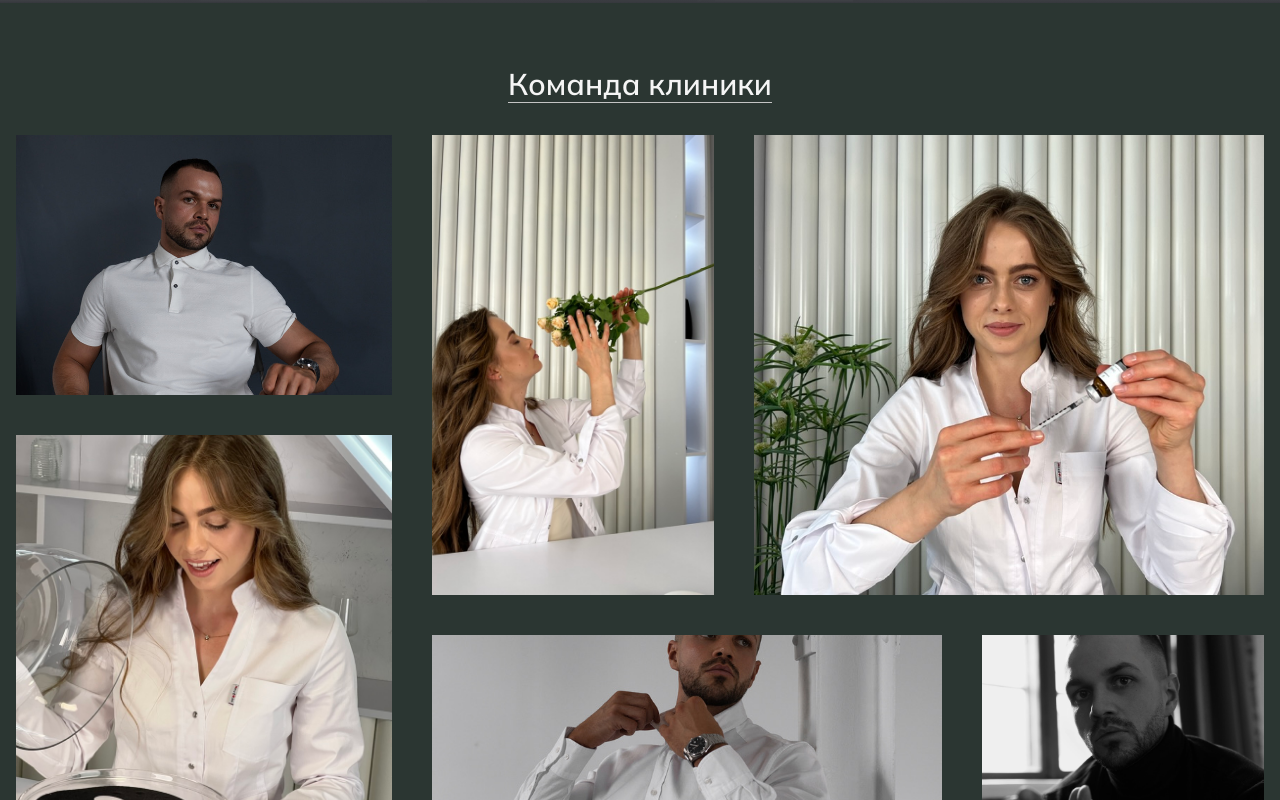
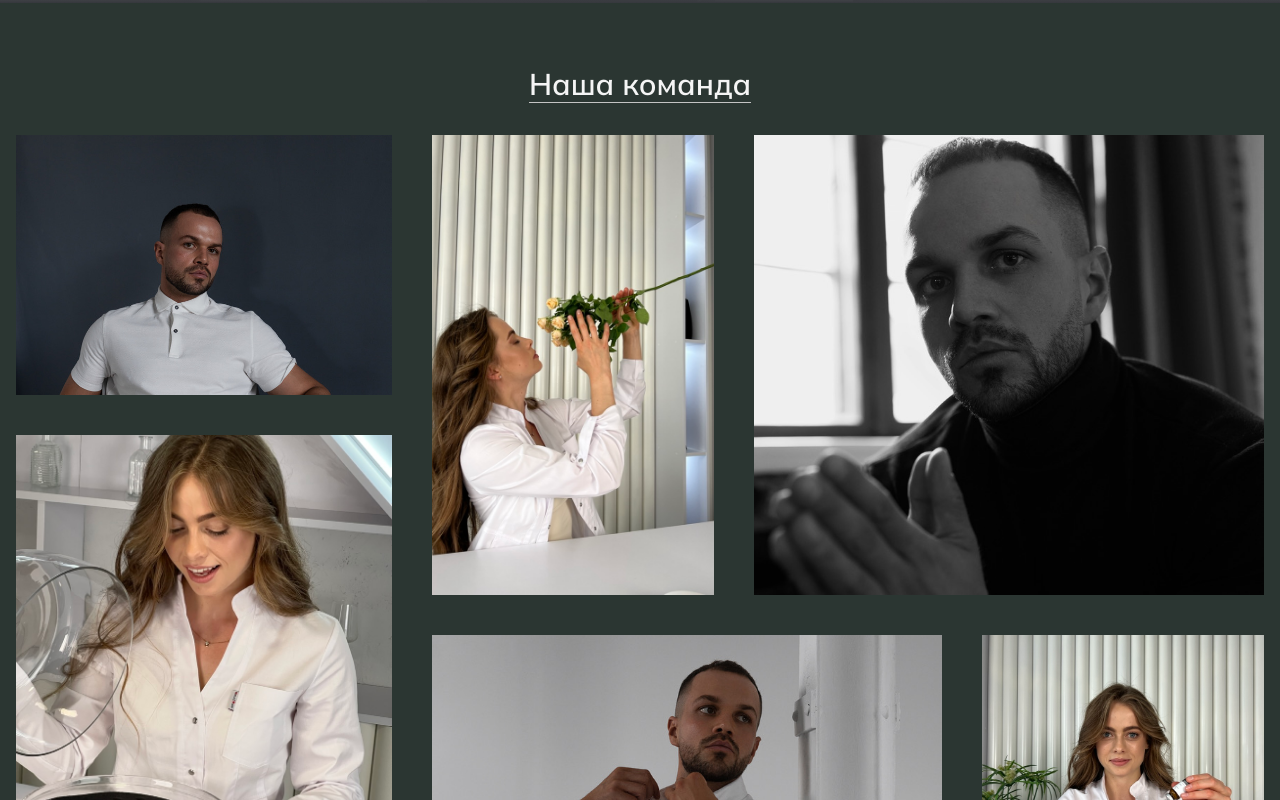
Before and after one commit to KirillUnited/beautymyway-app, a Next.js app: page / in a window 1280 px wide. Shown: the part 3040-3840 px from the top of the page. Built offline with nearby package versions, Linux system fonts and the light colour scheme.

Commit message:
Update TeamSection.tsx

```diff
--- a/src/app/containers/TeamSection/TeamSection.tsx
+++ b/src/app/containers/TeamSection/TeamSection.tsx
@@ -1,4 +1,4 @@
 import { withSectionLayout } from '@/app/layouts/SectionLayout';
 import Team from '@/components/Team/Team';
 
-export const TeamSection = withSectionLayout(Team, 'Команда клиники')
+export const TeamSection = withSectionLayout(Team, 'Наша команда')
--- a/src/components/Team/Team.module.scss
+++ b/src/components/Team/Team.module.scss
@@ -6,6 +6,7 @@
 }
 .image {
     @apply w-full h-full object-cover;
+    object-position: center 35%;
 
     &:nth-child(1){
         grid-column-start: main-start;
--- a/src/data/index.ts
+++ b/src/data/index.ts
@@ -177,7 +177,7 @@ export const TEAM = [
         title: 'team-2'
     },
     {
-        image: 'team-3.png',
+        image: 'team-6.jpeg',
         title: 'team-3'
     },
     {
@@ -189,7 +189,7 @@ export const TEAM = [
         title: 'team-5'
     },
     {
-        image: 'team-6.jpeg',
+        image: 'team-3.png',
         title: 'team-6'
     },
 ];
```
